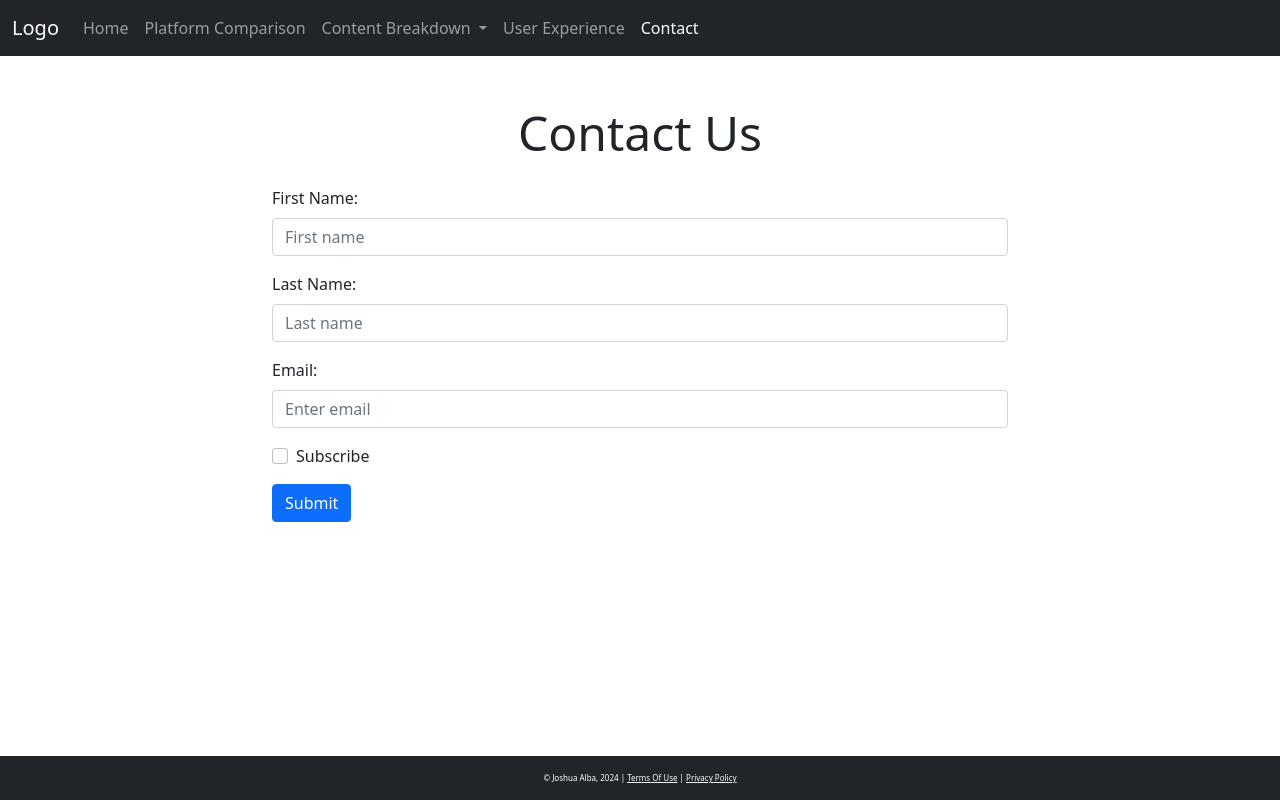
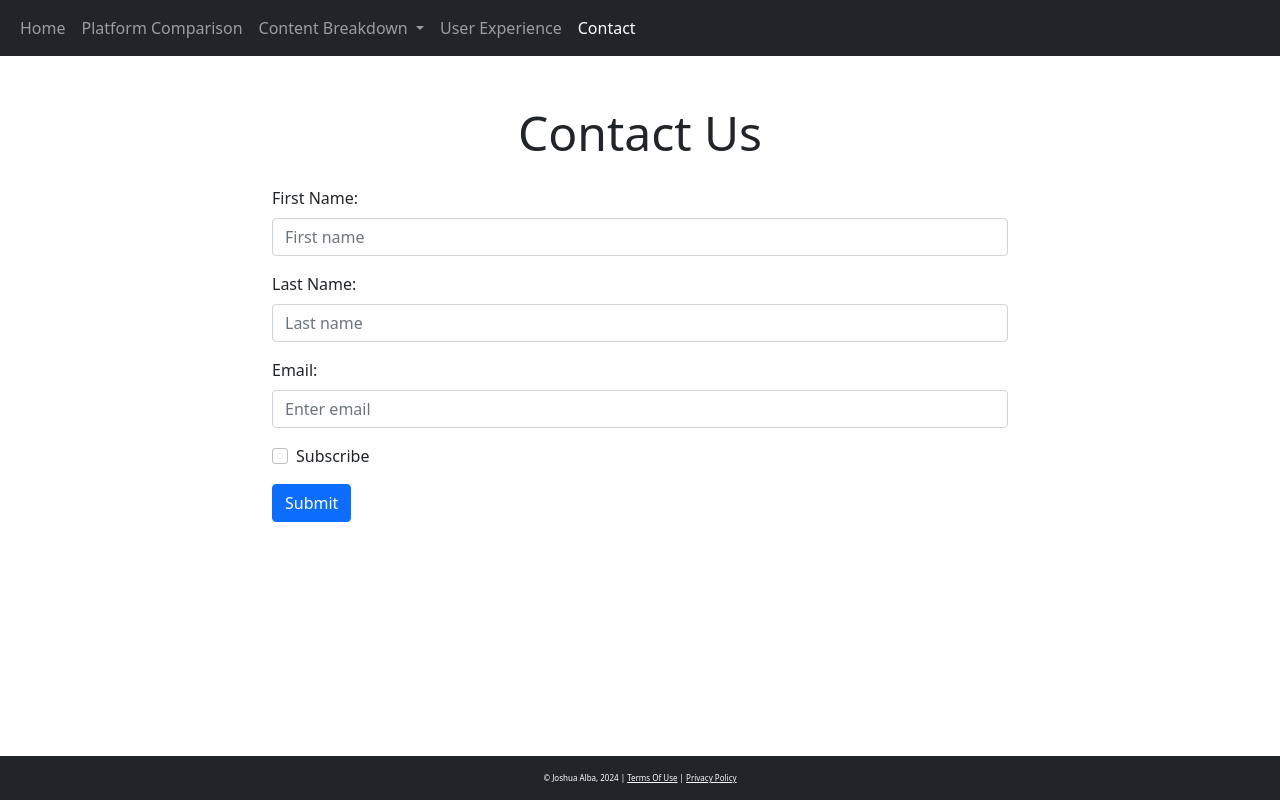
Before and after one commit to joshalba1/P4, a plain HTML site: page contact.html in a window 1280 px wide. Drawn offline with nearby package versions, Linux system fonts and the light colour scheme.

Commit message:
Update contact.html

```diff
--- a/contact.html
+++ b/contact.html
@@ -17,7 +17,6 @@
     <div class="row">
         <nav class="navbar navbar-expand-md justify-content-start bg-dark navbar-dark col-12">
             <!-- Brand -->
-            <a class="navbar-brand" href="#">Logo</a>
             <!-- Responsive Button for the smaller menu -->
             <button class="navbar-toggler" type="button" data-bs-toggle="collapse" data-bs-target="#collapsibleNavbar">
                 <span class="navbar-toggler-icon"></span>
```
